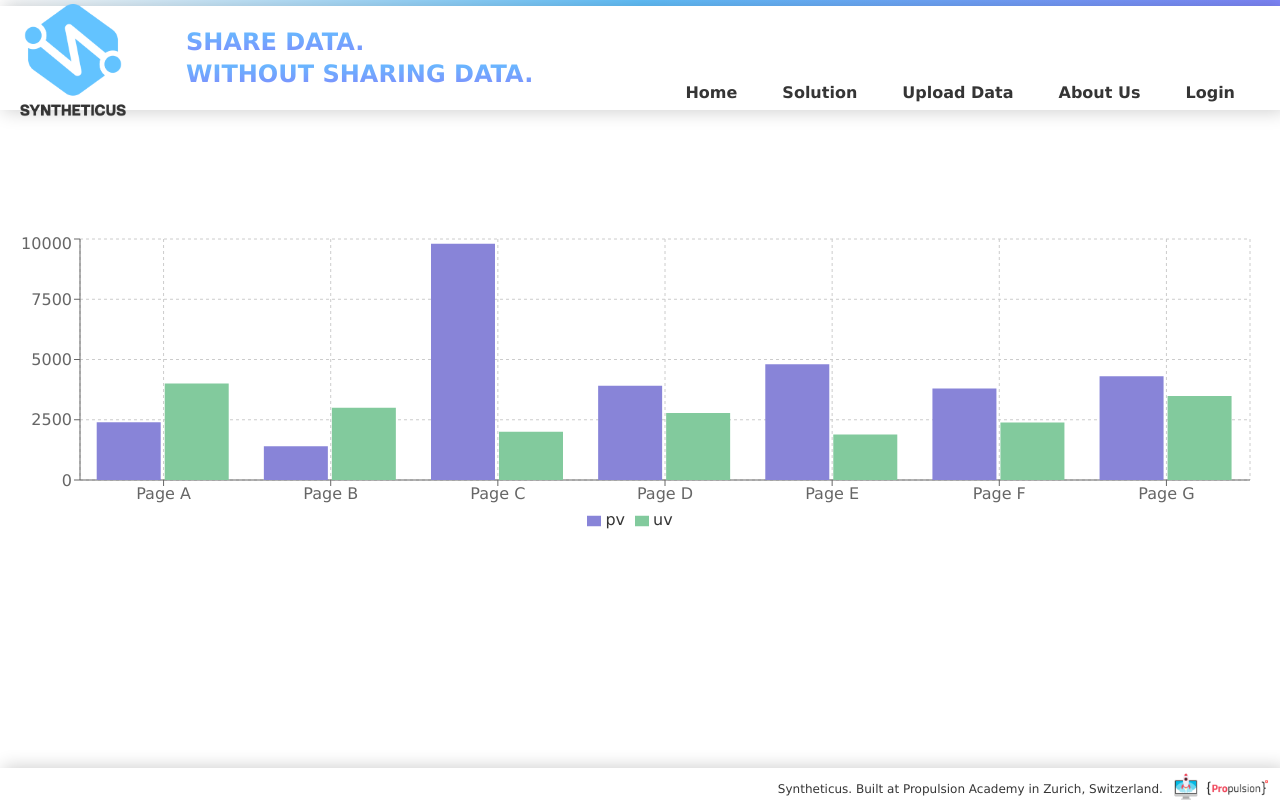
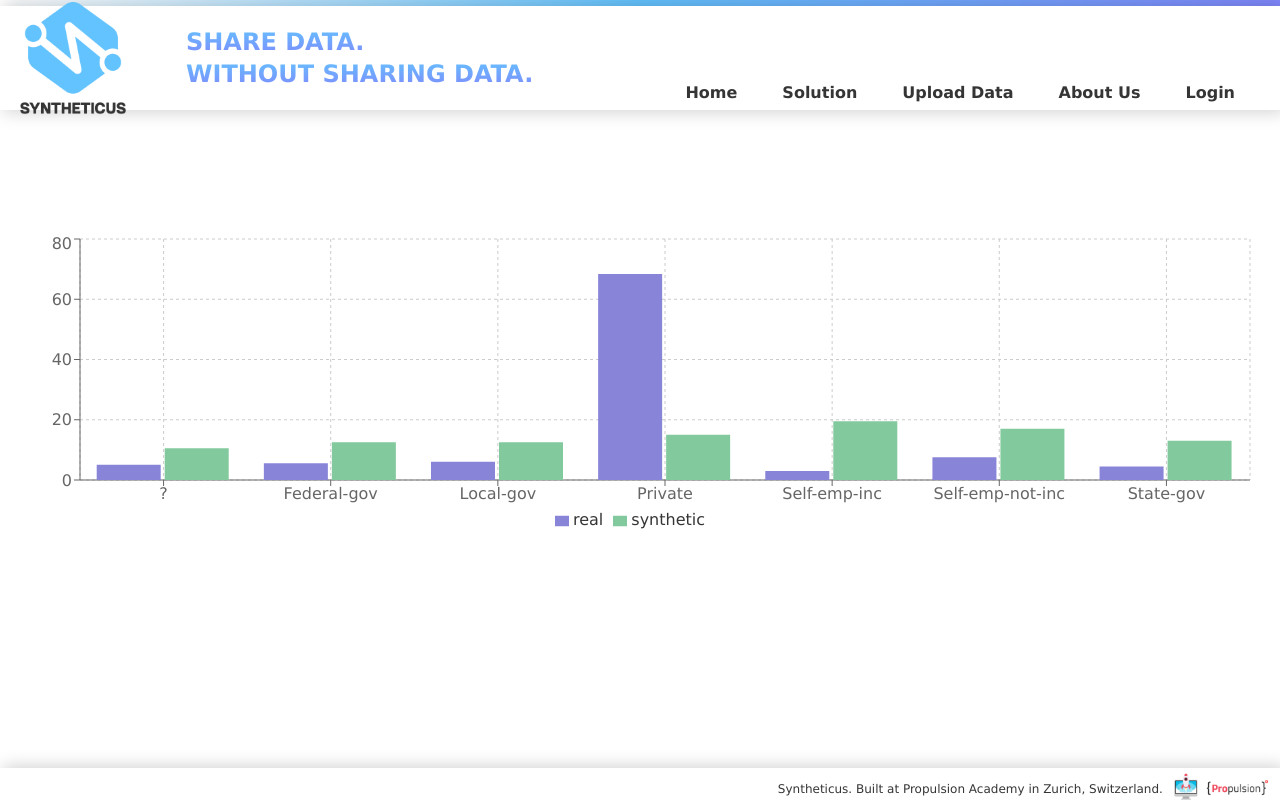
Before and after one commit to DHvarchilkova/syntheticus, a React (Create React App) app in the folder frontend/: page /charts in a window 1280 px wide. Built offline with nearby package versions, Linux system fonts and the light colour scheme.

Commit message:
chart testing

```diff
--- a/frontend/src/components/Charts/index.js
+++ b/frontend/src/components/Charts/index.js
@@ -14,28 +14,13 @@ const ChartContainer = styled.div`
 `;
 
 const data = [
-  {
-    name: 'Page A', uv: 4000, pv: 2400, amt: 2400,
-  },
-  {
-    name: 'Page B', uv: 3000, pv: 1398, amt: 2210,
-  },
-  {
-    name: 'Page C', uv: 2000, pv: 9800, amt: 2290,
-  },
-  {
-    name: 'Page D', uv: 2780, pv: 3908, amt: 2000,
-  },
-  {
-    name: 'Page E', uv: 1890, pv: 4800, amt: 2181,
-  },
-  {
-    name: 'Page F', uv: 2390, pv: 3800, amt: 2500,
-  },
-  {
-    name: 'Page G', uv: 3490, pv: 4300, amt: 2100,
-  },
-];
+    {"name": " ?", "real": 5.025125628140704, "synthetic": 10.5},
+    {"name": " Federal-gov", "real": 5.527638190954774, "synthetic": 12.5},
+    {"name": " Local-gov", "real": 6.030150753768844, "synthetic": 12.5},
+    {"name": " Private", "real": 68.34170854271356, "synthetic": 15.0},
+    {"name": " Self-emp-inc", "real": 3.015075376884422, "synthetic": 19.5},
+    {"name": " Self-emp-not-inc", "real": 7.537688442211055, "synthetic": 17.0},
+    {"name": " State-gov", "real": 4.522613065326634, "synthetic": 13.0}];
 
 
 export default class Charts extends PureComponent {
@@ -58,8 +43,8 @@ export default class Charts extends PureComponent {
                             <YAxis />
                             <Tooltip />
                             <Legend />
-                            <Bar dataKey="pv" fill="#8884d8" />
-                            <Bar dataKey="uv" fill="#82ca9d" />
+                            <Bar dataKey="real" fill="#8884d8" />
+                            <Bar dataKey="synthetic" fill="#82ca9d" />
                         </BarChart>
                     </ResponsiveContainer>
                 </ChartContainer>
--- a/frontend/src/components/MainHeader/index.js
+++ b/frontend/src/components/MainHeader/index.js
@@ -76,7 +76,9 @@ class MainHeader extends Component {
                     <Streamer />
                     <Header>
                         <LogoTaglineContainer>
-                            <Logo src={logo}/>
+                            <a href="https://syntheticus.propulsion-learn.ch">
+                                <Logo src={logo}/>
+                            </a>
                             <Tagline>
                                 <TaglineText>share data.</TaglineText>
                                 <TaglineText>without sharing data.</TaglineText>
--- a/frontend/src/components/Register/index.js
+++ b/frontend/src/components/Register/index.js
@@ -1,7 +1,6 @@
 import React, { useState } from 'react';
 import styled from 'styled-components';
 import { connect } from 'react-redux';
-import {useHistory} from 'react-router-dom';
 
 import Body from '../Body';
 import { registrationAction } from "../../store/actions/registrationActions";
```
Also changed, not shown: frontend/src/components/Charts/anyChart.js (added, +22 -0 lines), frontend/src/components/Charts/importedDataChart.js (added, +31 -0 lines).
